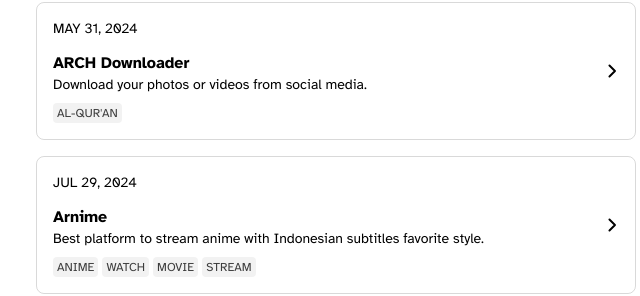
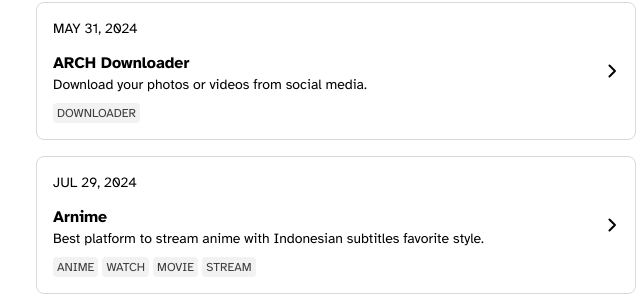
Before and after one commit to ammaricano27/ammaricano27.github.io, a website: page public/projects/index.html in a window 1280 px wide. Shown: the part 296-592 px from the top of the page, 304-944 px from the left. Drawn offline with Linux system fonts and the light colour scheme.

Commit message:
edit tag

```diff
--- a/public/projects/index.html
+++ b/public/projects/index.html
@@ -182,7 +182,7 @@
                                         <ul class="flex flex-wrap mt-2 gap-1">
                                             <li
                                                 class="text-xs uppercase py-0.5 px-1 rounded bg-black/5 dark:bg-white/20 text-black/75 dark:text-white/75">
-                                                Al-Qur'an</li>
+                                                Downloader</li>
                                         </ul>
                                     </div>
                                     <svg xmlns="http://www.w3.org/2000/svg" width="20" height="20" viewBox="0 0 24 24"
```
